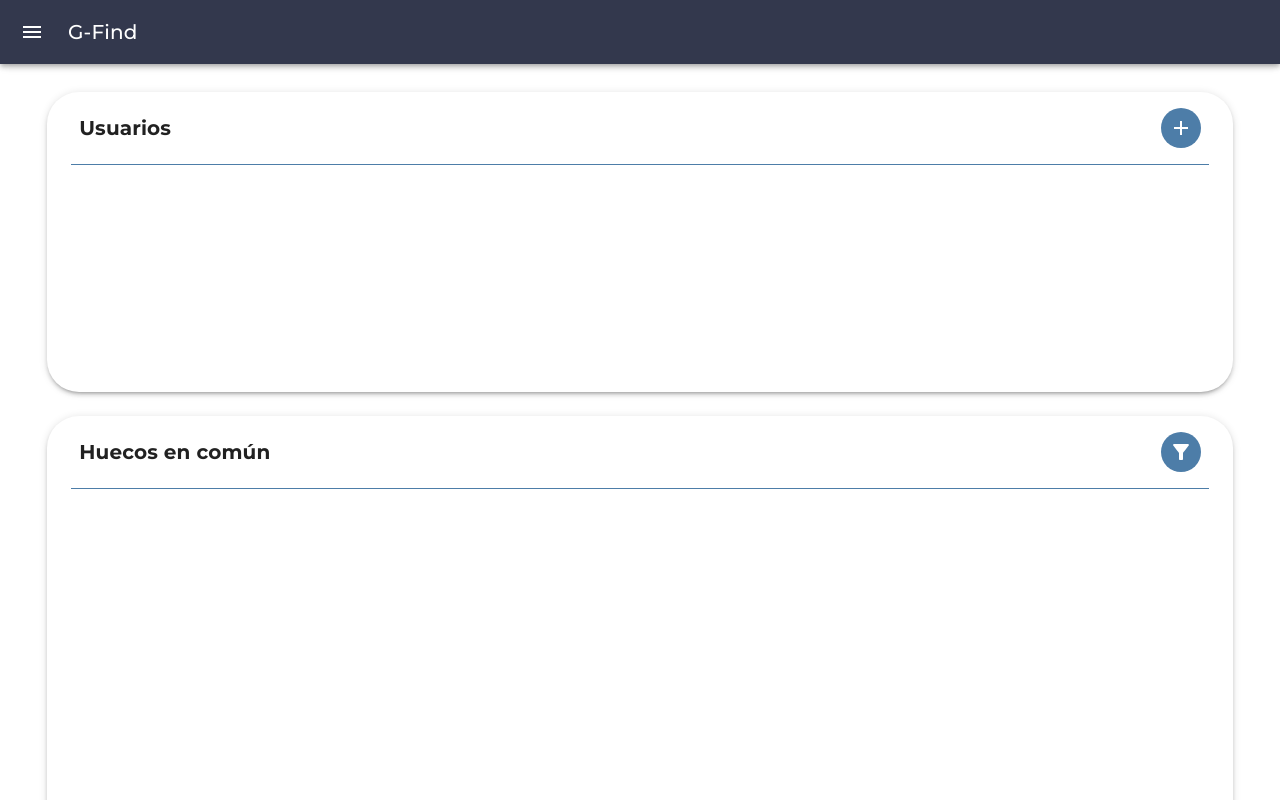
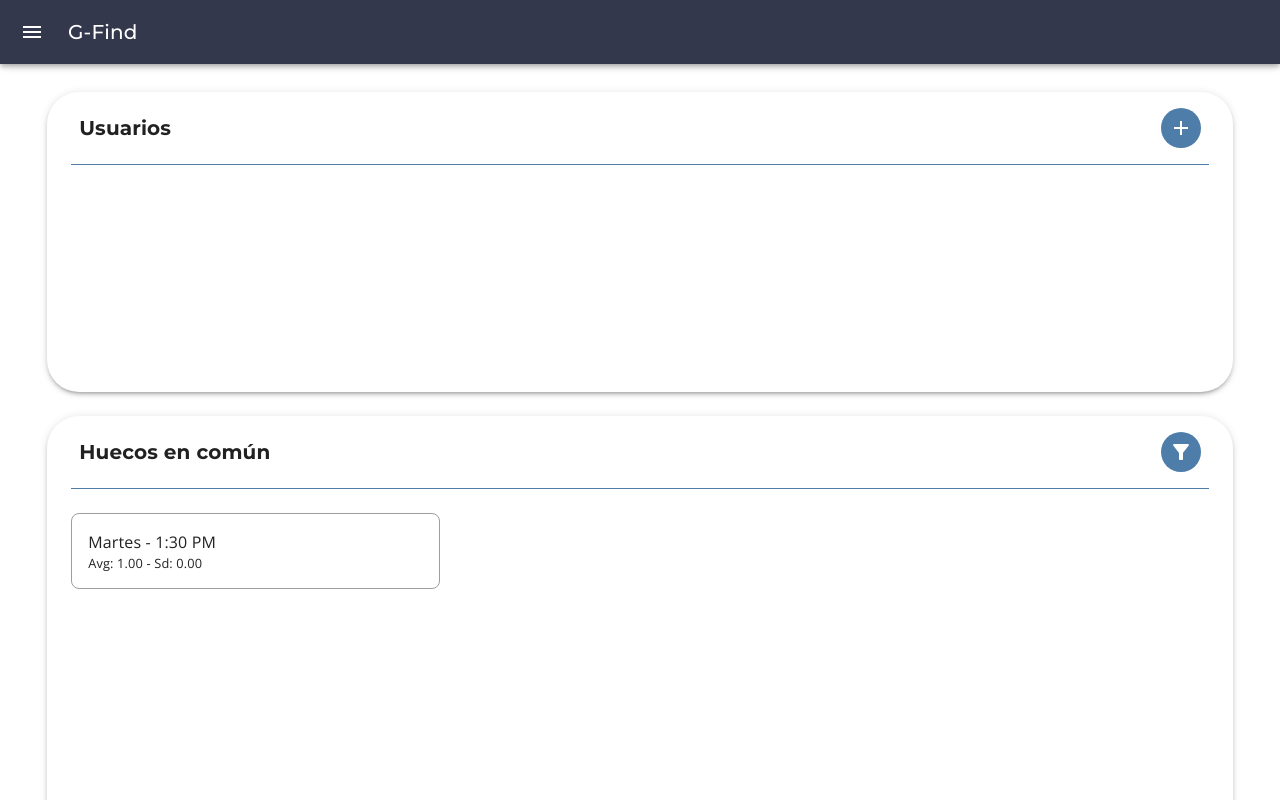
Before and after one commit to dgop92/GFind, a React (Create React App) app: page /find in a window 1280 px wide. Built offline with nearby package versions, Linux system fonts and the light colour scheme.

Commit message:
feat: add username chips and gap item UI

```diff
--- a/src/components/core/find/Find.jsx
+++ b/src/components/core/find/Find.jsx
@@ -1,6 +1,8 @@
 import React, { useReducer } from "react";
 import Box from "@mui/material/Box";
+import Chip from "@mui/material/Chip";
 import Paper from "@mui/material/Paper";
+import Typography from "@mui/material/Typography";
 import AddIcon from "@mui/icons-material/Add";
 import FilterAltIcon from "@mui/icons-material/FilterAlt";
 import Divider from "@mui/material/Divider";
@@ -62,7 +64,15 @@ function FindCardHeader({ name, icon, onClick }) {
 }
 
 function UsersCard() {
-  const { dispatch } = useFindState();
+  const { findState, dispatch } = useFindState();
+
+  const removeUser = (username) => {
+    dispatch({
+      type: ACTIONS.REMOVE_USER,
+      payload: username,
+    });
+  };
+
   return (
     <Paper
       component="section"
@@ -84,6 +94,18 @@ function UsersCard() {
           dispatch({ type: ACTIONS.TOGGLE_ADD_USER_MODAL_TO, payload: true })
         }
       />
+      <Box sx={{ display: "flex", flexWrap: "wrap", mx: { xs: 2, md: 3 }, my: 2 }}>
+        {findState.usernames.map((username) => (
+          <Chip
+            sx={{ m: 0.5 }}
+            key={username}
+            label={username}
+            color="primary"
+            variant="outlined"
+            onDelete={() => removeUser(username)}
+          />
+        ))}
+      </Box>
     </Paper>
   );
 }
@@ -112,6 +134,53 @@ function GapsCard() {
           dispatch({ type: ACTIONS.TOGGLE_SETTING_MODAL_TO, payload: true })
         }
       />
+      <Box
+        sx={{
+          display: "grid",
+          gridTemplateColumns: {
+            xs: "repeat(auto-fill, minmax(250px, 1fr))",
+            md: "repeat(auto-fill, minmax(350px, 1fr))",
+          },
+          mx: 2,
+          my: 2,
+        }}
+      >
+        <GapItem
+          gap={{
+            day: "Martes",
+            hour: "1:30 PM",
+            avg: 1,
+            day_index: 1,
+            hour_index: 7,
+            sd: 0,
+          }}
+          showAvgSd
+        />
+      </Box>
     </Paper>
   );
 }
+
+function GapItem({ gap, showAvgSd = false }) {
+  return (
+    <Box
+      sx={{
+        display: "flex",
+        flexDirection: "column",
+        p: 2,
+        m: 1,
+        border: (theme) => `1px solid ${theme.palette.grey[500]}`,
+        borderRadius: 2,
+      }}
+    >
+      <Typography variant="body1">
+        {gap.day} - {gap.hour}
+      </Typography>
+      {showAvgSd && (
+        <Typography variant="body2" sx={{ fontSize: "0.8rem" }}>
+          Avg: {gap.avg.toFixed(2)} - Sd: {gap.sd.toFixed(2)}
+        </Typography>
+      )}
+    </Box>
+  );
+}
```
